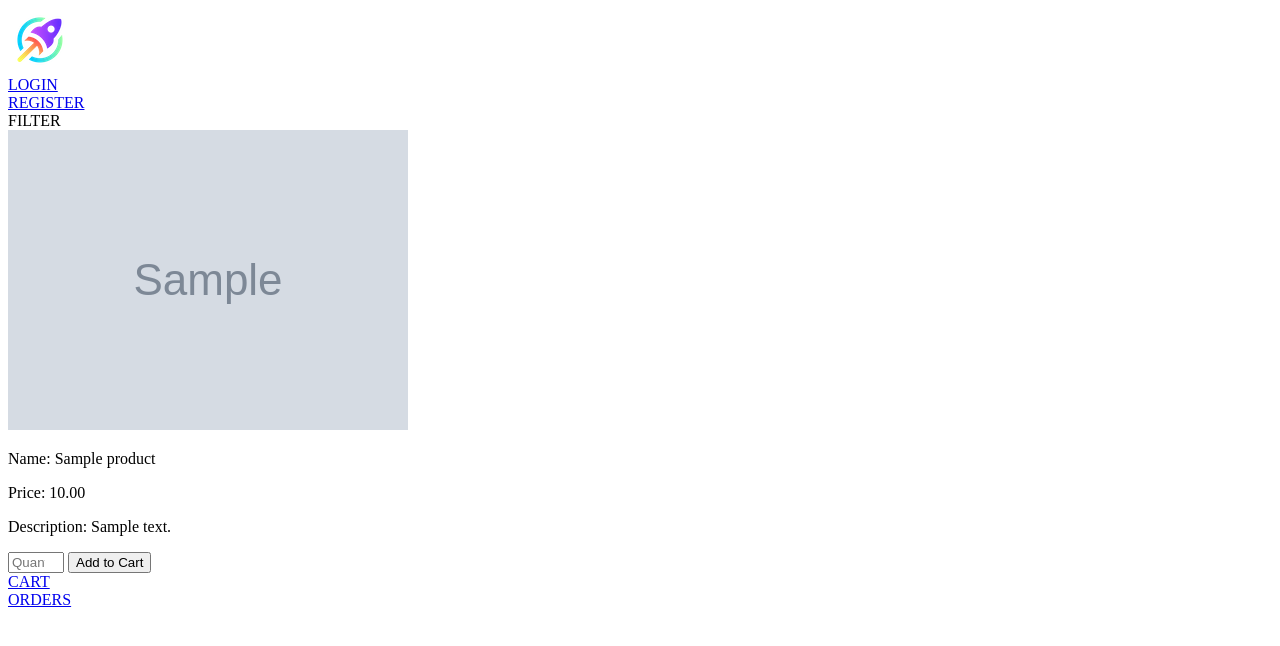
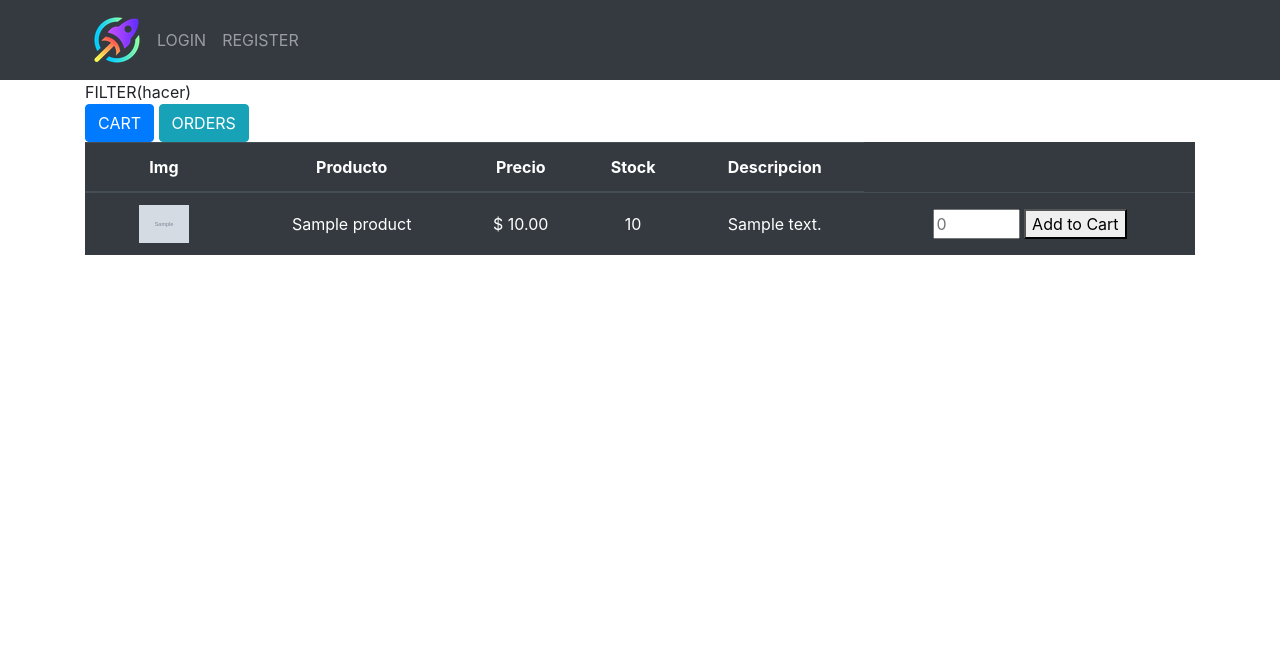
Before and after one commit to gaston38kpo/Tzuzulcode-TiendaMessirvEcommerce, a Django app: page / in a window 1280 px wide. Shown: the top 646 px of the page. Run offline with Django 3.2, Linux system fonts and the light colour scheme; tables that the repository leaves empty hold one stand-in row (values such as "Sample post"); grey boxes marked "Sample" are stand-in pictures.

Commit message:
home.html bootstrap style added

```diff
--- a/templates/home.html
+++ b/templates/home.html
@@ -1,58 +1,100 @@
 <!DOCTYPE html>
 <html lang="en">
+
 <head>
     <meta charset="UTF-8">
     <meta http-equiv="X-UA-Compatible" content="IE=edge">
     <meta name="viewport" content="width=device-width, initial-scale=1.0">
     <title>Document</title>
+    <!-- Bootstrap -->
+    <link rel="stylesheet" href="https://cdn.jsdelivr.net/npm/bootstrap@4.6.0/dist/css/bootstrap.min.css"
+        integrity="sha384-B0vP5xmATw1+K9KRQjQERJvTumQW0nPEzvF6L/Z6nronJ3oUOFUFpCjEUQouq2+l" crossorigin="anonymous">
+
     {% load static %}
 </head>
+
 <body>
-    <div><img src="{% static 'img/logo.png' %}", alt="LOGO"></div>
 
+
+    <nav class="navbar navbar-expand-lg navbar-dark bg-dark">
+        <div class="container">
+            <img src="{% static 'img/logo.png' %}" , alt="LOGO">
+            <button class="navbar-toggler" type="button" data-toggle="collapse" data-target="#navbarNavAltMarkup"
+                aria-controls="navbarNavAltMarkup" aria-expanded="false" aria-label="Toggle navigation">
+                <span class="navbar-toggler-icon"></span>
+            </button>
+            <div class="collapse navbar-collapse" id="navbarNavAltMarkup">
+                <div class="navbar-nav">
                     {% if request.user.is_authenticated %}
-        <div>
                     {{request.user.username}}
-            <a href="/logout">LOGOUT</a>
+                    <a class="nav-link" href="/logout">LOGOUT</a>
 
                     {% if request.user.is_staff %}
-                <a href="/admin">ADMIN AREA</a>
+                    <a class="nav-link" href="/admin">ADMIN AREA</a>
+                    {% endif %}
+                    {% else %}
+                    <a class="nav-link" href="/login">LOGIN</a>
+                    <a class="nav-link" href="/register">REGISTER</a>
                     {% endif %}
                 </div>
+            </div>
+        </div>
+    </nav>
+
+    <div class="container center">
+        <div>FILTER(hacer)</div>
+        <a class="btn btn-primary" href="/cart">CART</a>
+        <a class="btn btn-info" href="/orders">ORDERS</a>
+    </div>
+    <div class="container center">
+
+        <table class="table table-hover table-dark text-center">
+            <thead>
+                <tr>
+                    <th scope="col">Img</th>
+                    <th scope="col">Producto</th>
+                    <th scope="col">Precio</th>
+                    <th scope="col">Stock</th>
+                    <th scope="col">Descripcion</th>
+                </tr>
+            </thead>
+            <tbody>
+                {% for product in products %}
+                <tr>
+                    <td class="align-middle" scope="row">
+                        <div class="col">
+                            <img src="{{product.img_path}}" class="img-fluid" alt="thumbnail" style="max-width:50px">
+                        </div>
+                    </td>
+                    <td class="align-middle" scope="row">{{product.name}}</td>
+                    <td class="align-middle" scope="row"> $ {{product.price}}</td>
+                    {% if product.stock == 0 %}
+                    <td class="align-middle" scope="row">
+                        <p>OUT OF STOCK</p>
+                    </td>
                     {% else %}
-        <div><a href="/login">LOGIN</a></div>
-        <div><a href="/register">REGISTER</a></div>
+                    <td class="align-middle" scope="row">
+                        {{product.stock}}
+                    </td>
                     {% endif %}
-
-
-    <div>FILTER</div>
-
-    <div>
-        {% for product in products %}
-        <div>
-            <img src={{product.img_path}}>
-            <p>Name: {{product.name}}</p>
-            <p>Price: {{product.price}}</p>
-            {% if product.stock == 0 %}
-                <p>OUT OF STOCK</p>
-            {% endif %}
-            <p>Description: {{product.description}}</p>
-            <form action="/cart/add/{{product.id}}", method="POST">
+                    <td class="align-middle" scope="row">{{product.description}}</td>
+                    <td class="align-middle" scope="row">
+                        <form action="/cart/add/{{product.id}}" , method="POST">
                             {% csrf_token %}
-                <input
-                    type="number",
-                    name="quantity",
-                    placeholder="Quantity",
-                    max="{{product.stock}}",
+                            <input type="number" , name="quantity" , placeholder="0" , max="{{product.stock}}" ,
                                 min="1">
                             <button>Add to Cart</button>
                         </form>
-        </div>
+                    </td>
+                </tr>
                 {% endfor %}
+            </tbody>
+        </table>
+
     </div>
 
-    <div><a href="/cart">CART</a></div>
-    <div><a href="/orders">ORDERS</a></div>
+
 
 </body>
+
 </html>
```
Lines whose indentation alone changed are shown as unchanged.
